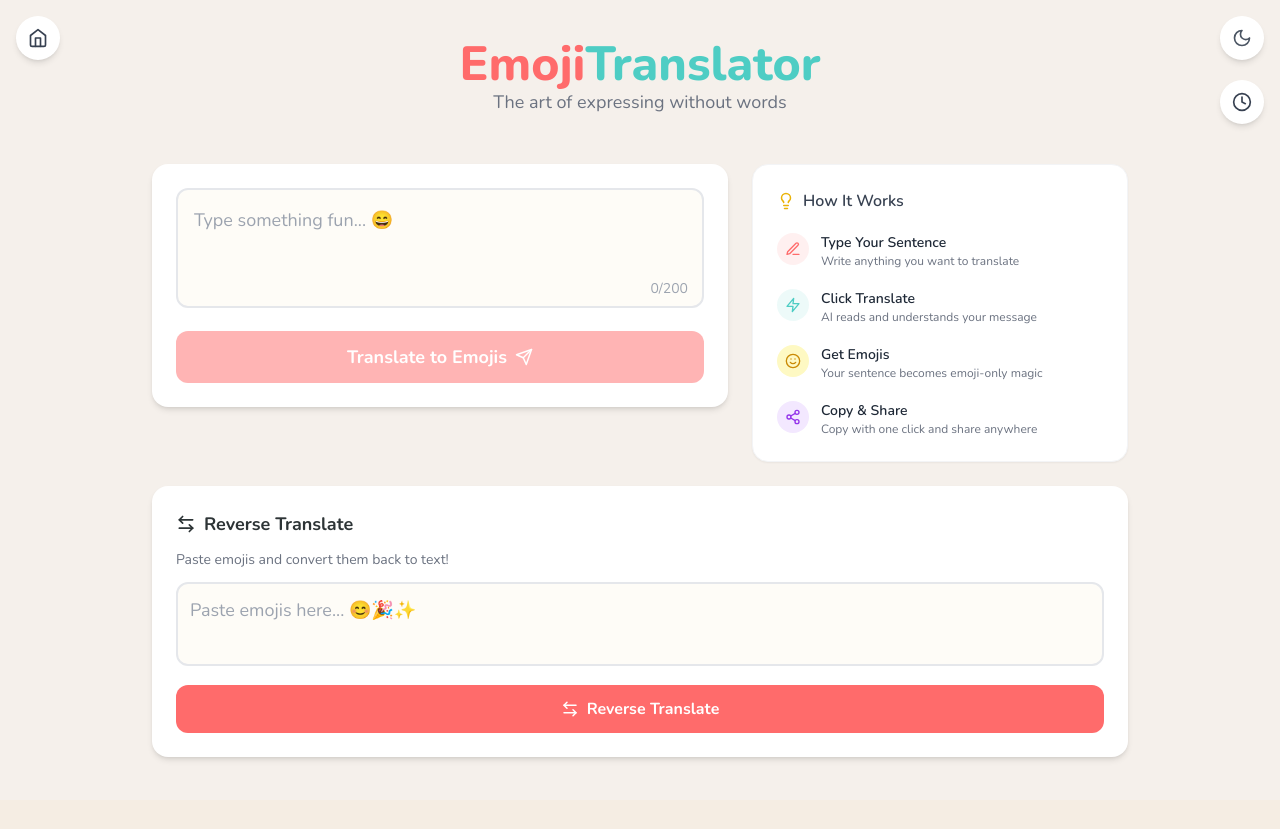
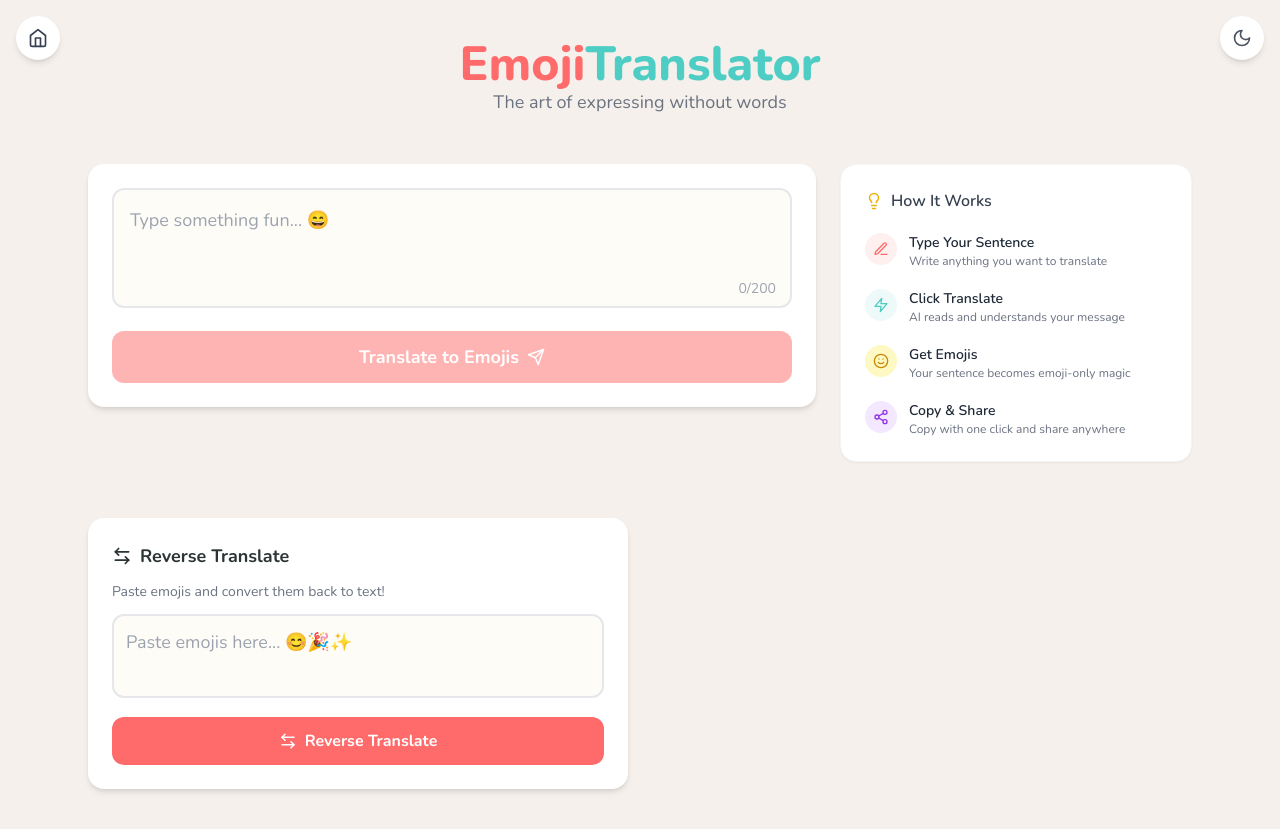
Before and after one commit to SHABNAMAHMADII/emoji-translator, a React (Vite) app: page / in a window 1280 px wide. Both pictures are taken after a click on the button "Get Started". Before the commit the page ends 800 px from the top, so only its background shows below. Built offline with nearby package versions, Linux system fonts and the light colour scheme; no server answers.

Commit message:
Update App.jsx

```diff
--- a/src/App.jsx
+++ b/src/App.jsx
@@ -7,7 +7,7 @@ import EmojiStats from './components/EmojiStats';
 import ReverseTranslate from './components/ReverseTranslate';
 import LandingPage from './components/LandingPage';
 import HistoryPage from './components/HistoryPage';
-import { Home, Moon, Sun, Clock } from 'lucide-react';
+import { Home, Moon, Sun } from 'lucide-react';
 import useEmojiTranslation from './hooks/useEmojiTranslation';
 
 function App() {
@@ -96,7 +96,7 @@ function App() {
 
   return (
     <div className="min-h-screen bg-[#f5f0eb] dark:bg-[#0f172a] transition-colors duration-300">
-      {/* Back to Home Button */}
+      {/* Fixed Buttons */}
       <button
         onClick={() => setShowLanding(true)}
         className="fixed top-4 left-4 z-50 p-3 rounded-full bg-white dark:bg-[#1e293b] shadow-md hover:shadow-lg transition-all duration-200 hover:scale-105"
@@ -105,7 +105,6 @@ function App() {
         <Home className="w-5 h-5 text-gray-700 dark:text-gray-300" />
       </button>
 
-      {/* Dark Mode Toggle */}
       <button
         onClick={toggleDarkMode}
         className="fixed top-4 right-4 z-50 p-3 rounded-full bg-white dark:bg-[#1e293b] shadow-md hover:shadow-lg transition-all duration-200 hover:scale-105"
@@ -118,21 +117,12 @@ function App() {
         )}
       </button>
 
-      {/* History Button */}
-      <button
-        onClick={() => setShowHistoryPage(true)}
-        className="fixed top-20 right-4 z-50 p-3 rounded-full bg-white dark:bg-[#1e293b] shadow-md hover:shadow-lg transition-all duration-200 hover:scale-105"
-        aria-label="View history"
-      >
-        <Clock className="w-5 h-5 text-gray-700 dark:text-gray-300" />
-        <span className="sr-only">History</span>
-      </button>
-
-      <div className="max-w-5xl mx-auto px-4 sm:px-6 py-6 sm:py-10">
+      <div className="max-w-6xl mx-auto px-4 sm:px-6 py-6 sm:py-10">
         <Header />
 
-        <div className="grid grid-cols-1 lg:grid-cols-5 gap-6 mt-6">
-          <div className="lg:col-span-3 space-y-6">
+        <div className="grid grid-cols-1 lg:grid-cols-3 gap-6 mt-6">
+          {/* Left Column: Translation Form & Result */}
+          <div className="lg:col-span-2 space-y-6">
             <TranslationForm onTranslate={handleTranslate} isLoading={isLoading} />
 
             {currentTranslation && (
@@ -143,15 +133,17 @@ function App() {
             )}
           </div>
 
-          <div className="lg:col-span-2">
-            <div className="sticky top-6">
-              <HowItWorks />
-            </div>
+          {/* Right Column: How It Works */}
+          <div className="lg:col-span-1">
+            <HowItWorks />
           </div>
         </div>
 
-        <EmojiStats history={history} />
-        <ReverseTranslate />
+        {/* Bottom Sections */}
+        <div className="grid grid-cols-1 md:grid-cols-2 gap-6 mt-8">
+          <EmojiStats history={history} />
+          <ReverseTranslate />
+        </div>
       </div>
     </div>
   );
```
